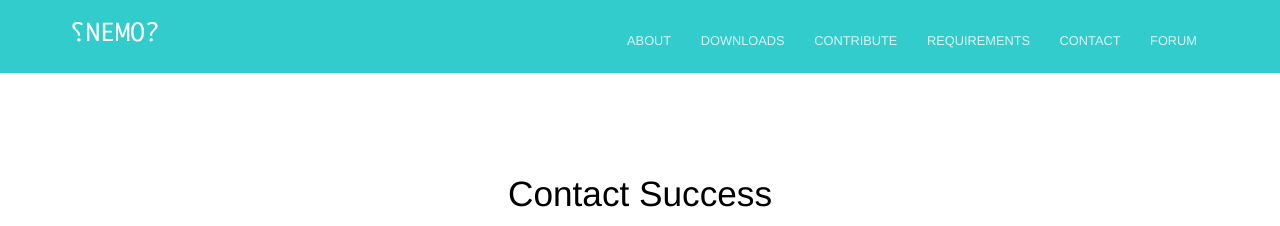
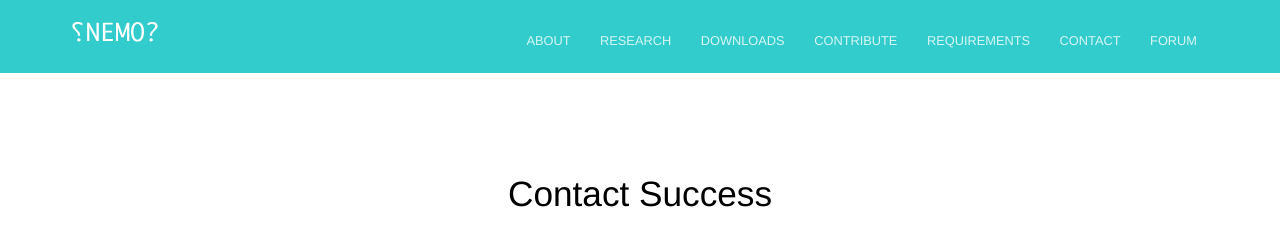
Before and after one commit to TheNEMOproject/TheNEMOproject.github.io, a Jekyll site: the page built from contact-success.html, in a window 1280 px wide. Shown: the top 226 px of the page. Built offline with Jekyll 4.4.1, drawn with Linux system fonts in a browser that asks for light colours.

Commit message:
Update navigation.yml

```diff
--- a/_data/navigation.yml
+++ b/_data/navigation.yml
@@ -1,5 +1,9 @@
 - name: About
   link: /about/
+  new_window: false
+  highlight: false
+- name: Research
+  link: /research/
   new_window: false
   highlight: false
 - name: Downloads
```
